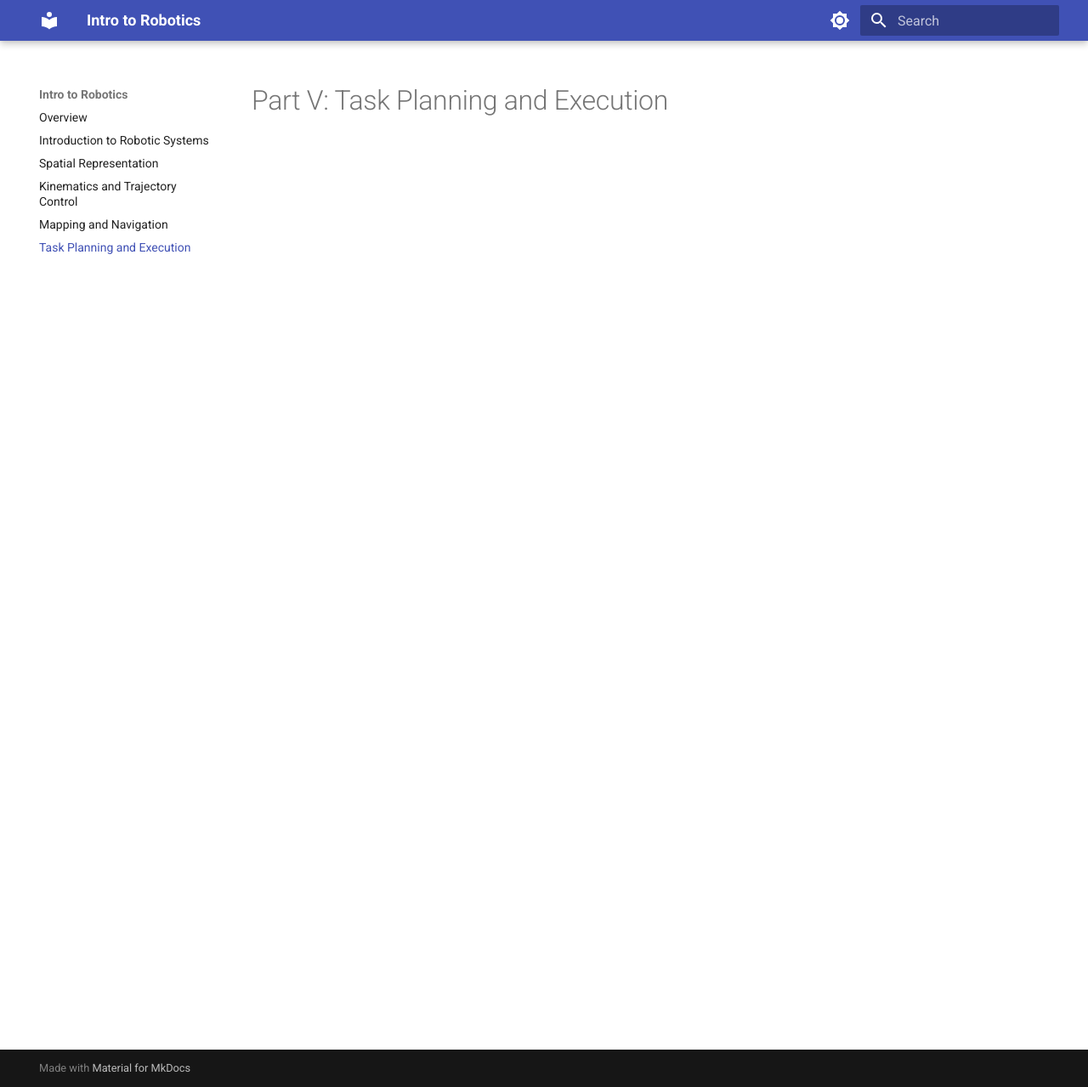
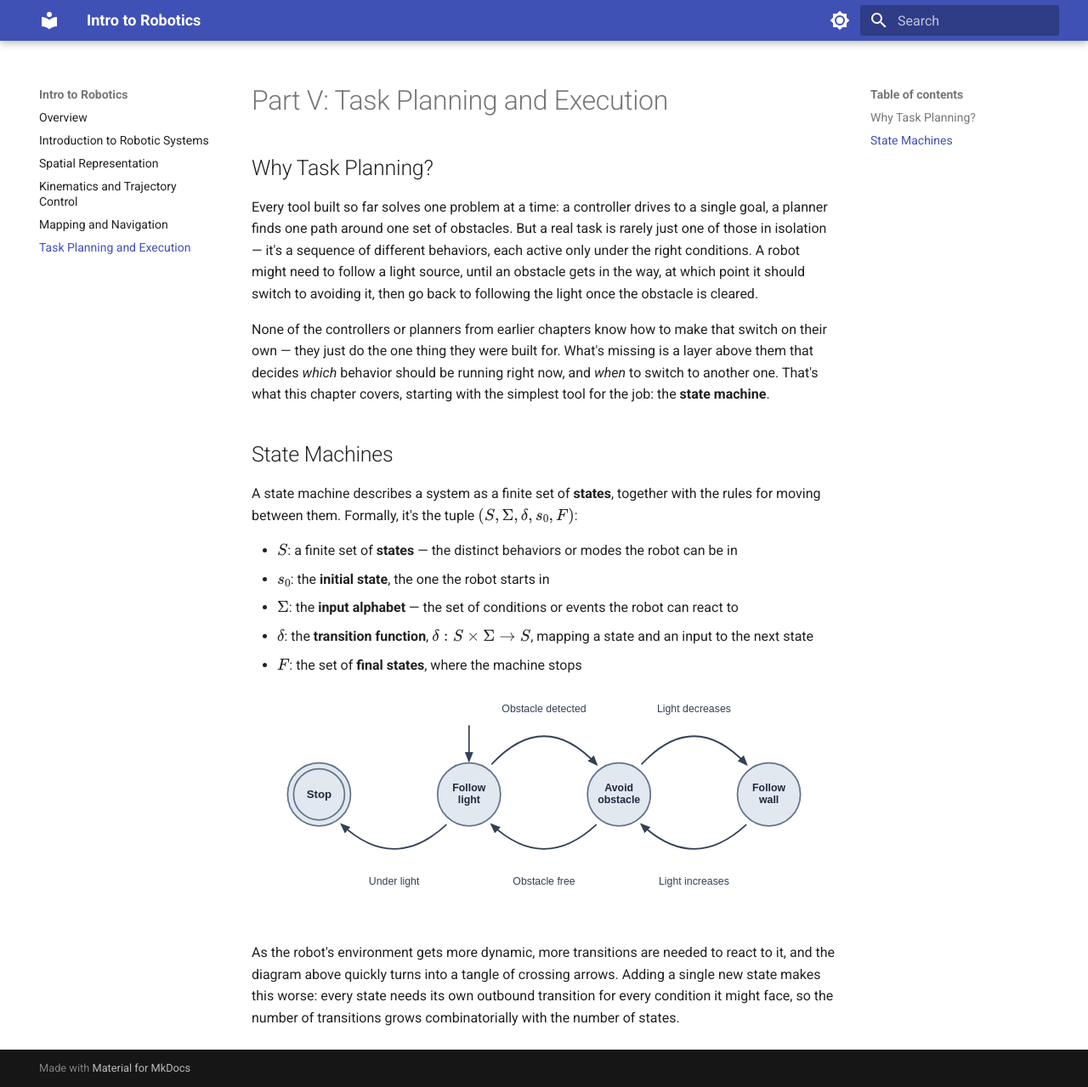
Before and after one commit to Kooroshoo/intro-to-robotics, an MkDocs documentation site: the page built from docs/05-task-planning-and-execution.md, in a window 1280 px wide and 1279 px high. Shown: the whole window at 85% size. Built offline with MkDocs 1.6.1 and Material for MkDocs 9.7.7, drawn with Linux system fonts in a browser that asks for light colours.

Commit message:
update chapter 5

```diff
--- a/docs/05-task-planning-and-execution.md
+++ b/docs/05-task-planning-and-execution.md
@@ -1 +1,23 @@
 # Part V: Task Planning and Execution
+
+## Why Task Planning?
+
+Every tool built so far solves one problem at a time: a controller drives to a single goal, a planner finds one path around one set of obstacles. But a real task is rarely just one of those in isolation — it's a sequence of different behaviors, each active only under the right conditions. A robot might need to follow a light source, until an obstacle gets in the way, at which point it should switch to avoiding it, then go back to following the light once the obstacle is cleared.
+
+None of the controllers or planners from earlier chapters know how to make that switch on their own — they just do the one thing they were built for. What's missing is a layer above them that decides *which* behavior should be running right now, and *when* to switch to another one. That's what this chapter covers, starting with the simplest tool for the job: the **state machine**.
+
+## State Machines
+
+A state machine describes a system as a finite set of **states**, together with the rules for moving between them. Formally, it's the tuple $(S, \Sigma, \delta, s_0, F)$:
+
+- $S$: a finite set of **states** — the distinct behaviors or modes the robot can be in
+- $s_0$: the **initial state**, the one the robot starts in
+- $\Sigma$: the **input alphabet** — the set of conditions or events the robot can react to
+- $\delta$: the **transition function**, $\delta: S \times \Sigma \rightarrow S$, mapping a state and an input to the next state
+- $F$: the set of **final states**, where the machine stops
+
+<p markdown="1" style="text-align:center;">
+![A state machine with four states: Follow light (initial), Avoid obstacle, Follow wall, and Stop (final), connected by labeled transitions](assets/images/state_machine_example.svg)
+</p>
+
+As the robot's environment gets more dynamic, more transitions are needed to react to it, and the diagram above quickly turns into a tangle of crossing arrows. Adding a single new state makes this worse: every state needs its own outbound transition for every condition it might face, so the number of transitions grows combinatorially with the number of states.
```
Also changed, not shown: docs/assets/images/state_machine_example.svg (added).
